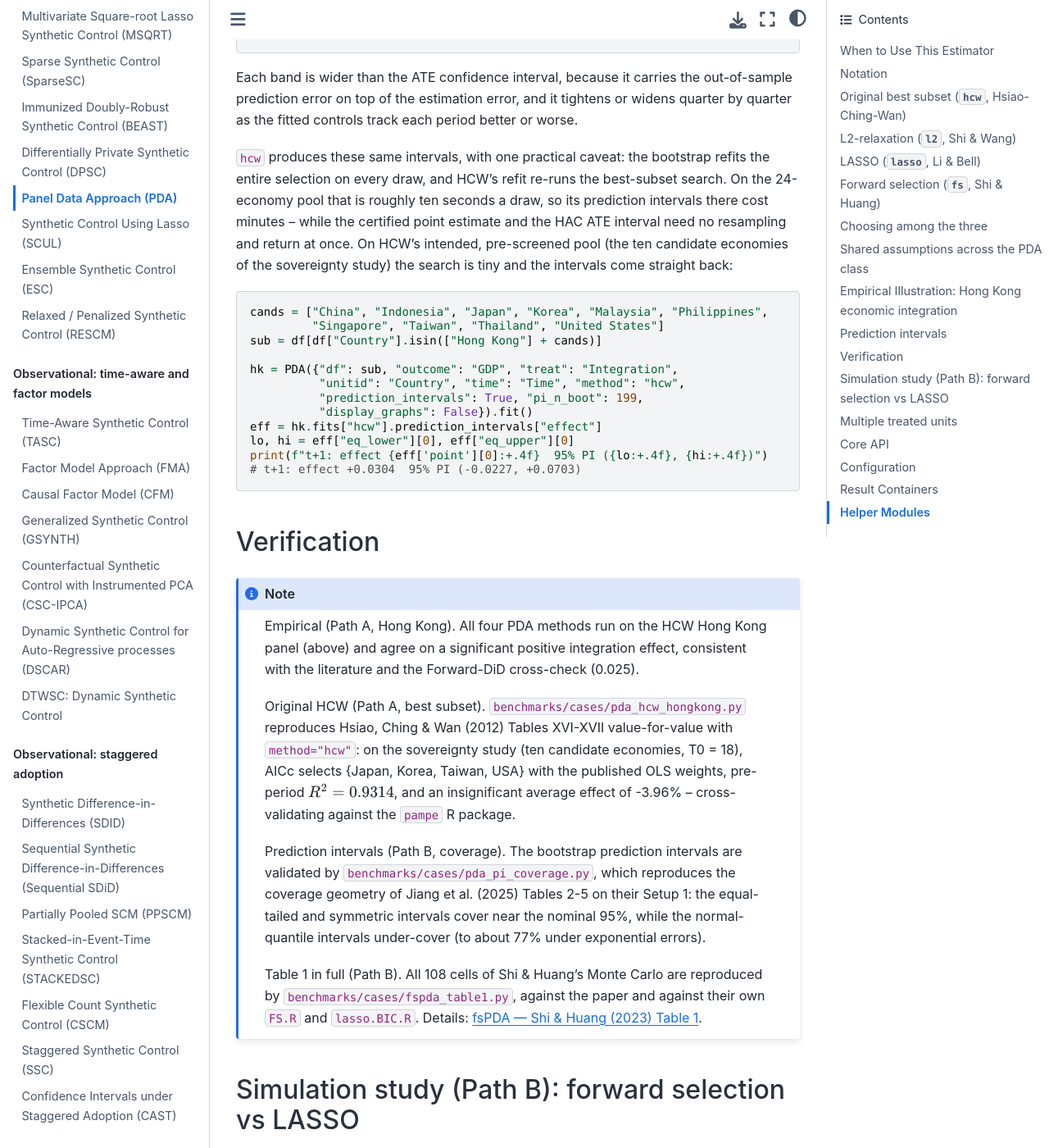
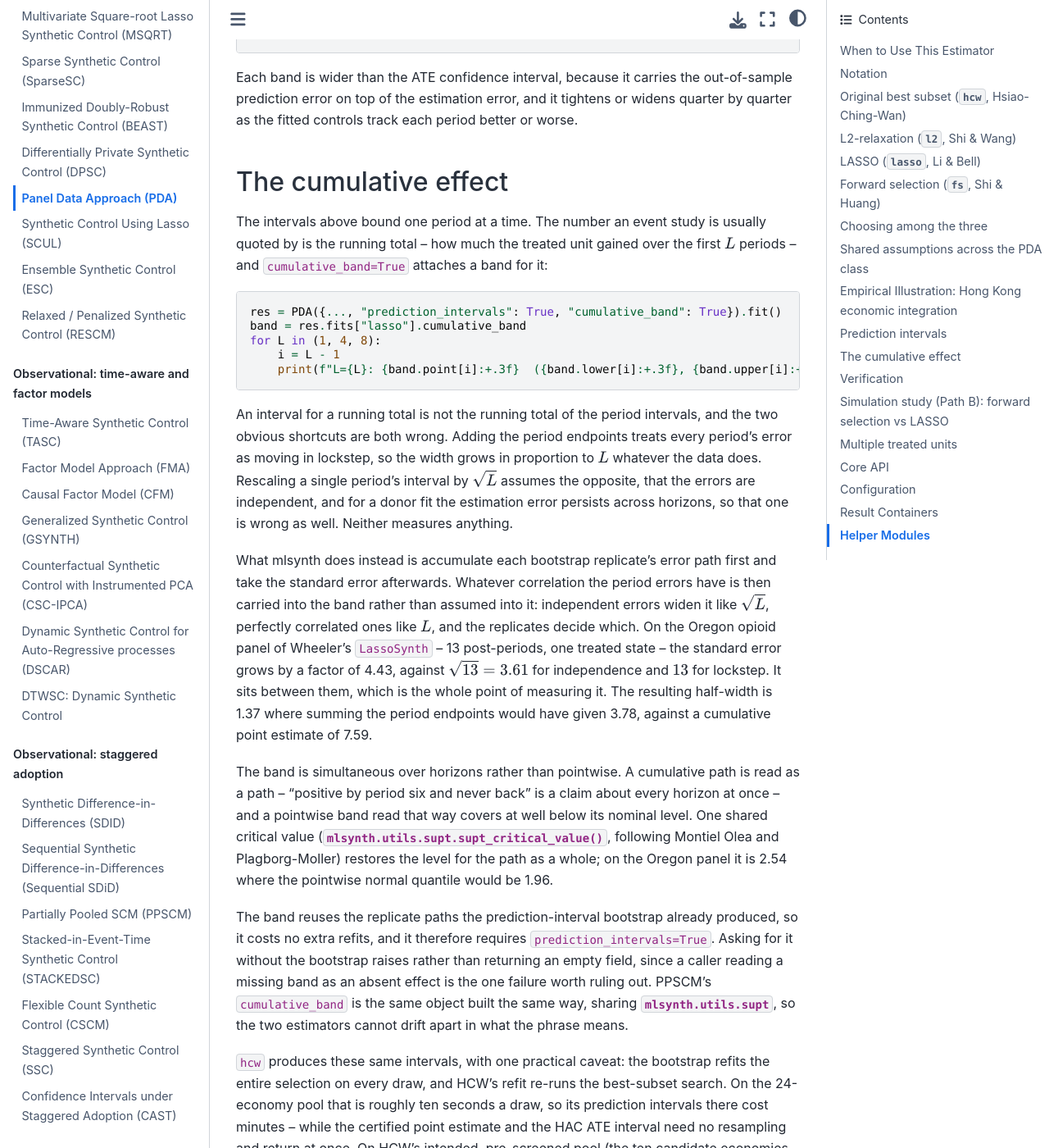
Before and after one commit to jgreathouse9/mlsynth, a Sphinx documentation site: the page built from docs/pda.rst, in a window 1280 px wide and 1400 px high, scrolled down 22616 px. Shown: the whole window at 82% size. Built offline with Sphinx 7.4.7 and the Sphinx Book theme 1.1.4, drawn with Linux system fonts in a browser that asks for light colours.

Commit message:
Document PDA's cumulative band, and mutate the two shortcuts it exists to avoid
The docs page had per-period prediction intervals and nothing on the running
total, which is the number the intervals are usually aggregated into by hand --
and aggregated wrongly, since adding period endpoints is the natural thing to try
and asserts perfectly correlated errors. The new section says why both obvious
shortcuts are wrong, what accumulating the replicates does instead, and puts
numbers on it from the Oregon opioid panel: growth 4.43x against sqrt(13) = 3.61
and 13, half-width 1.37 where endpoint-summing gives 3.78.

Mutation target pda-cumulative-band, four mutants, all killed:

- scale one period by sqrt(L) instead of accumulating -- the independence
  shortcut, invisible on any panel whose estimation error is negligible;
- accumulate the standard errors rather than the paths -- endpoint summing
  written in the scale instead of the interval;
- a pointwise critical value -- every single horizon still covers, only the path
  does not, which is the one way to read a cumulative band;
- keep a failed replicate as a zero path rather than dropping it, shrinking the
  standard error toward a band the surviving draws do not support.

Co-Authored-By: Claude Opus 5 <noreply@anthropic.com>
Claude-Session: https://claude.ai/code/session_01BKrMz8fQvjDNM1eur5kQ2V

```diff
--- a/docs/pda.rst
+++ b/docs/pda.rst
@@ -1199,6 +1199,59 @@ out-of-sample prediction error on top of the estimation error, and it tightens
 or widens quarter by quarter as the fitted controls track each period better or
 worse.
 
+The cumulative effect
+---------------------
+
+The intervals above bound one period at a time. The number an event study is
+usually quoted by is the running total -- how much the treated unit gained over
+the first :math:`L` periods -- and ``cumulative_band=True`` attaches a band for
+it:
+
+.. code-block:: python
+
+   res = PDA({..., "prediction_intervals": True, "cumulative_band": True}).fit()
+   band = res.fits["lasso"].cumulative_band
+   for L in (1, 4, 8):
+       i = L - 1
+       print(f"L={L}: {band.point[i]:+.3f}  ({band.lower[i]:+.3f}, {band.upper[i]:+.3f})")
+
+An interval for a running total is not the running total of the period
+intervals, and the two obvious shortcuts are both wrong. Adding the period
+endpoints treats every period's error as moving in lockstep, so the width grows
+in proportion to :math:`L` whatever the data does. Rescaling a single period's
+interval by :math:`\sqrt{L}` assumes the opposite, that the errors are
+independent, and for a donor fit the estimation error persists across horizons,
+so that one is wrong as well. Neither measures anything.
+
+What mlsynth does instead is accumulate each bootstrap replicate's error path
+first and take the standard error afterwards. Whatever correlation the period
+errors have is then carried into the band rather than assumed into it:
+independent errors widen it like :math:`\sqrt{L}`, perfectly correlated ones
+like :math:`L`, and the replicates decide which. On the Oregon opioid panel of
+Wheeler's ``LassoSynth`` -- 13 post-periods, one treated state -- the standard
+error grows by a factor of 4.43, against :math:`\sqrt{13} = 3.61` for
+independence and :math:`13` for lockstep. It sits between them, which is the
+whole point of measuring it. The resulting half-width is 1.37 where summing the
+period endpoints would have given 3.78, against a cumulative point estimate of
+7.59.
+
+The band is simultaneous over horizons rather than pointwise. A cumulative path
+is read as a path -- "positive by period six and never back" is a claim about
+every horizon at once -- and a pointwise band read that way covers at well below
+its nominal level. One shared critical value
+(:func:`mlsynth.utils.supt.supt_critical_value`, following Montiel Olea and
+Plagborg-Moller) restores the level for the path as a whole; on the Oregon panel
+it is 2.54 where the pointwise normal quantile would be 1.96.
+
+The band reuses the replicate paths the prediction-interval bootstrap already
+produced, so it costs no extra refits, and it therefore requires
+``prediction_intervals=True``. Asking for it without the bootstrap raises rather
+than returning an empty field, since a caller reading a missing band as an
+absent effect is the one failure worth ruling out. PPSCM's ``cumulative_band``
+is the same object built the same way, sharing
+:mod:`mlsynth.utils.supt`, so the two estimators cannot drift apart in what the
+phrase means.
+
 ``hcw`` produces these same intervals, with one practical caveat: the bootstrap
 refits the entire selection on every draw, and HCW's refit re-runs the
 best-subset search. On the 24-economy pool that is roughly ten seconds a draw, so
```
Also changed, not shown: 1 other file.
